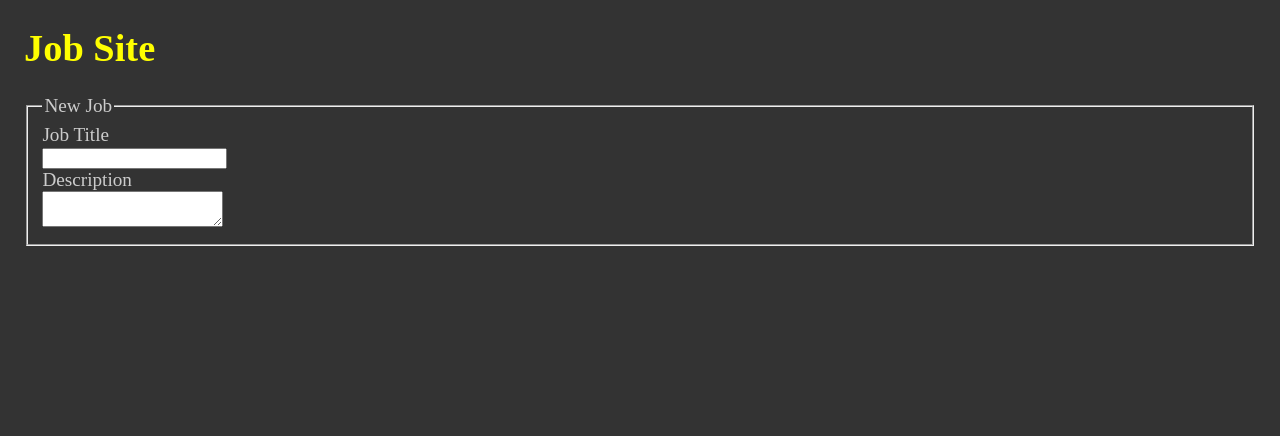
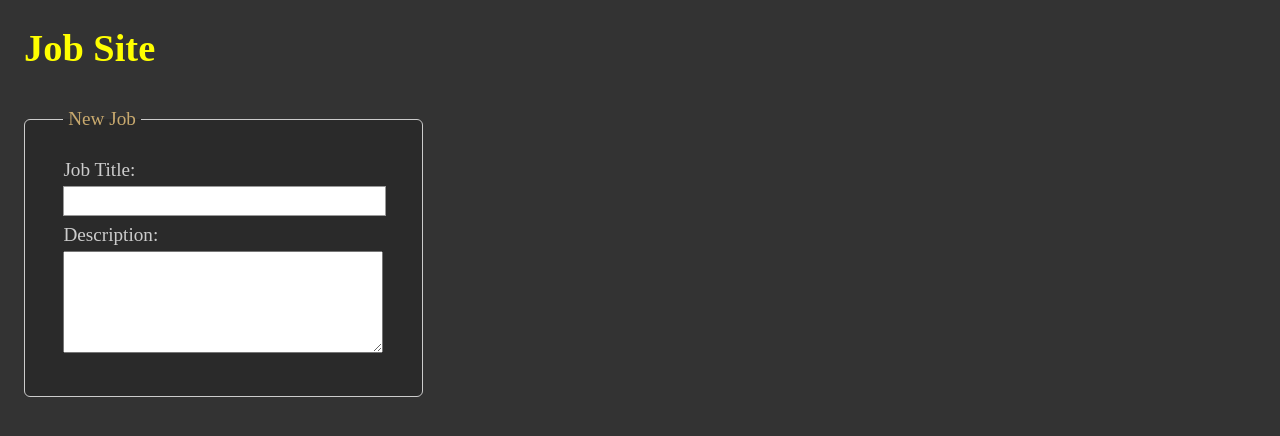
Before and after one commit to Scientific-Research/mk-005-form-and-json-server, a React (Vite) app: page / in a window 1280 px wide. Shown: the top 436 px of the page. Built offline with nearby package versions, Linux system fonts and the light colour scheme.

Commit message:
CSS added!

```diff
--- a/src/App.scss
+++ b/src/App.scss
@@ -8,4 +8,65 @@ body {
   h1 {
     color: yellow;
   }
+
+  form {
+    fieldset {
+      margin: 2em 2em 2em 0;
+      padding: 1.5em 2em 2em 2em;
+      border: solid 1px #ccc;
+      border-radius: 6px;
+      width: 20rem;
+      min-width: 200px;
+      background-color: #2a2a2a;
+
+      legend {
+        padding: 0 0.25em;
+        color: rgb(200, 169, 110) !important;
+      }
+
+      label {
+        display: block;
+        margin-bottom: 0.3rem;
+
+        &:after {
+          content: ":";
+        }
+      }
+
+      input {
+        padding: 0.5em;
+        border: 1px solid #999;
+        width: 96%;
+        margin-bottom: 0.5rem;
+      }
+
+      textarea {
+        width: 98%;
+        height: 6rem;
+      }
+
+      .buttonArea {
+        display: flex;
+        justify-content: space-between;
+
+        button {
+          margin-top: 1rem;
+          font-size: 1rem;
+          padding: 0.3rem;
+          display: flex;
+          align-items: center;
+        }
+
+        .preview {
+          display: flex;
+          align-items: center;
+
+          .previewFileName {
+            margin-top: 0.8rem;
+            font-size: 1.3rem;
+          }
+        }
+      }
+    }
+  }
 }
```
